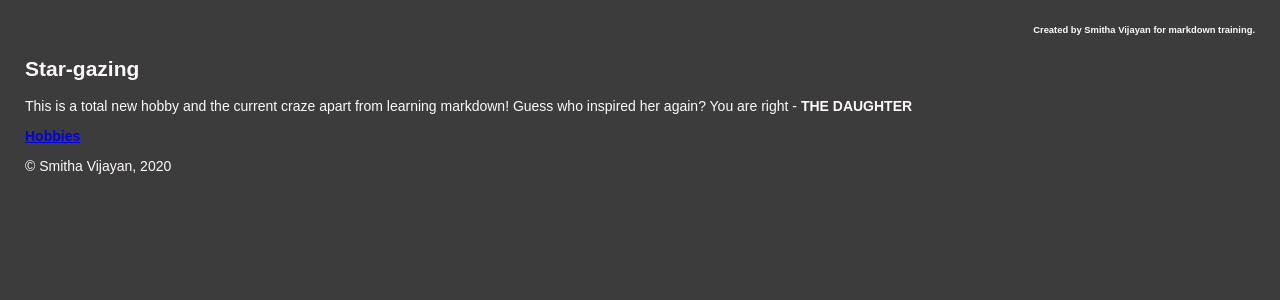
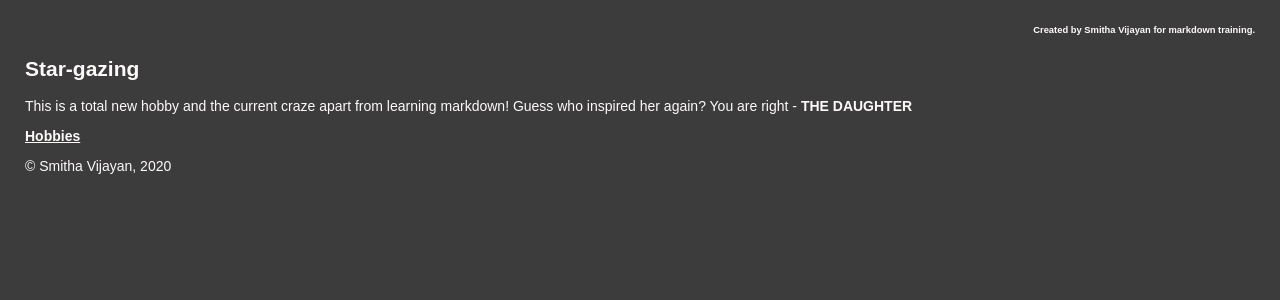
Before and after one commit to smithavijayan/meetmyhobbies, a Jekyll site: the page built from topics/stargazing.md, in a window 1280 px wide. Shown: the top 300 px of the page. Built offline with Jekyll 4.4.1, drawn with Linux system fonts in a browser that asks for light colours; our own code applies the rules of GitHub Pages for plain Markdown files.

Commit message:
Modified link style for topics template.

```diff
--- a/_layouts/topictemplate.html
+++ b/_layouts/topictemplate.html
@@ -7,6 +7,15 @@
   background-color: rgb(60, 60, 60);
   font-family: arial;
   font-size: 14px;
+  color: #FFFAFA;
+}
+a:link, a:visited {
+  color: #FFFAFA;
+  text-decoration: underline;
+  cursor: pointer;
+}
+
+a:link:active, a:visited:active {
   color: #FFFAFA;
 }
 </style>
```
